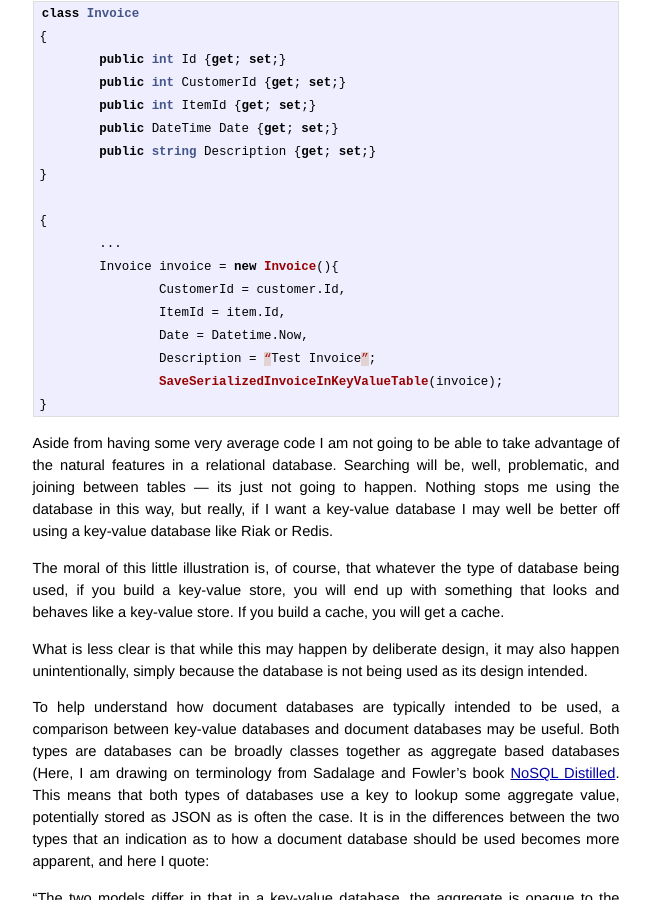
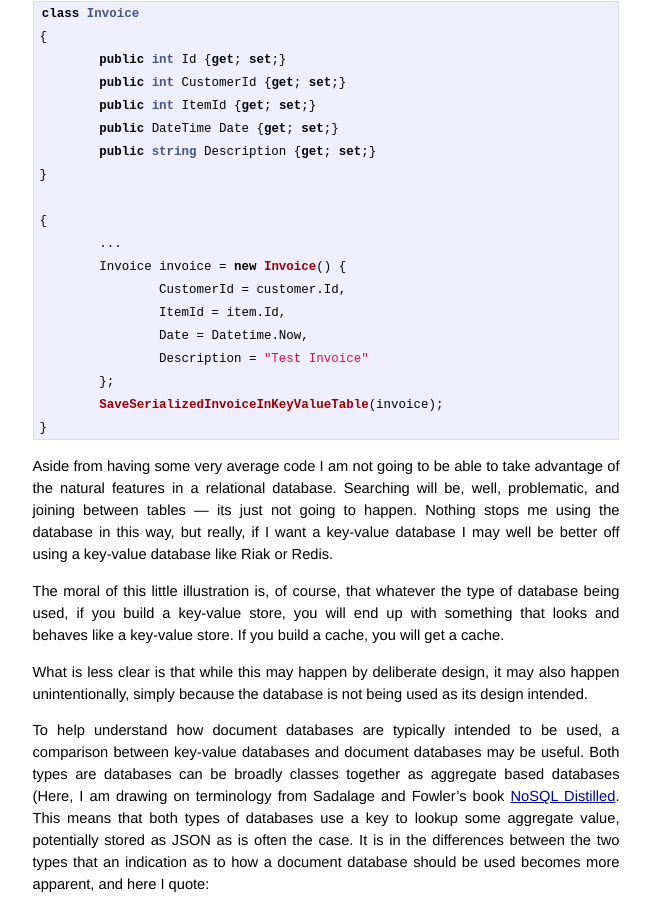
Before and after one commit to hombredequeso/hombredequeso.github.com, a Jekyll site: the page built from _posts/2013-11-28-how-you-abuse-it.md, in a window 1280 px wide and 900 px high, scrolled down 520 px. Shown: the whole window, without its empty margins (314-965 px from the left). Built offline with Jekyll 4.4.1, drawn with Linux system fonts in a browser that asks for light colours; Markdown is read by kramdown in place of the engine named in the settings.

```diff
--- a/_posts/2013-11-28-how-you-abuse-it.md
+++ b/_posts/2013-11-28-how-you-abuse-it.md
@@ -30,12 +30,13 @@ class Invoice
 
 {
 	...
-	Invoice invoice = new Invoice(){
+	Invoice invoice = new Invoice() {
 		CustomerId = customer.Id,
 		ItemId = item.Id,
 		Date = Datetime.Now,
-		Description = “Test Invoice”;
-		SaveSerializedInvoiceInKeyValueTable(invoice);
+		Description = "Test Invoice"
+	};
+	SaveSerializedInvoiceInKeyValueTable(invoice);
 }
 {% endhighlight %}
 Aside from having some very average code I am not going to be able to take advantage of the natural features in a relational database. Searching will be, well, problematic, and joining between tables — its just not going to happen. Nothing stops me using the database in this way, but really, if I want a key-value database I may well be better off using a key-value database like Riak or Redis.
```
